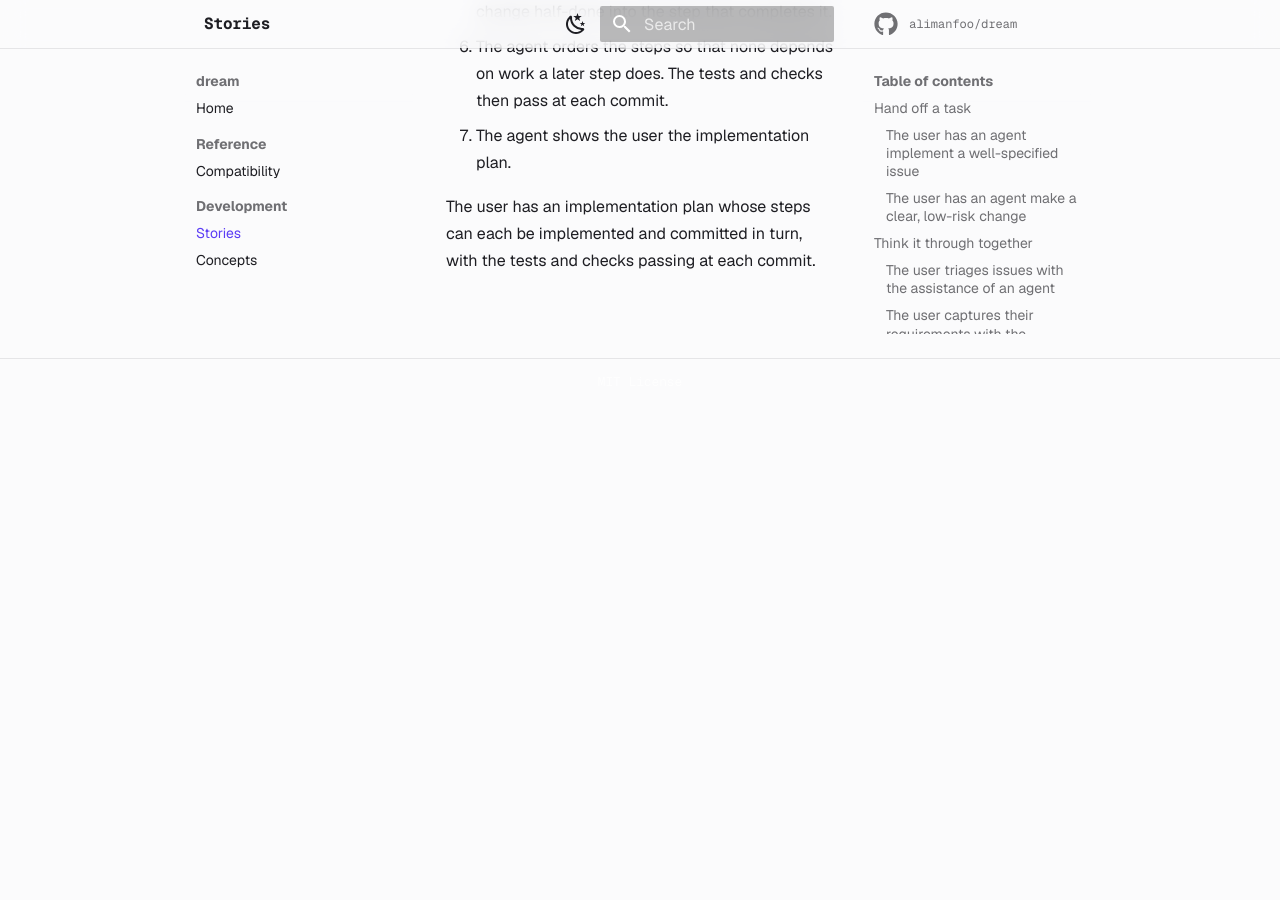
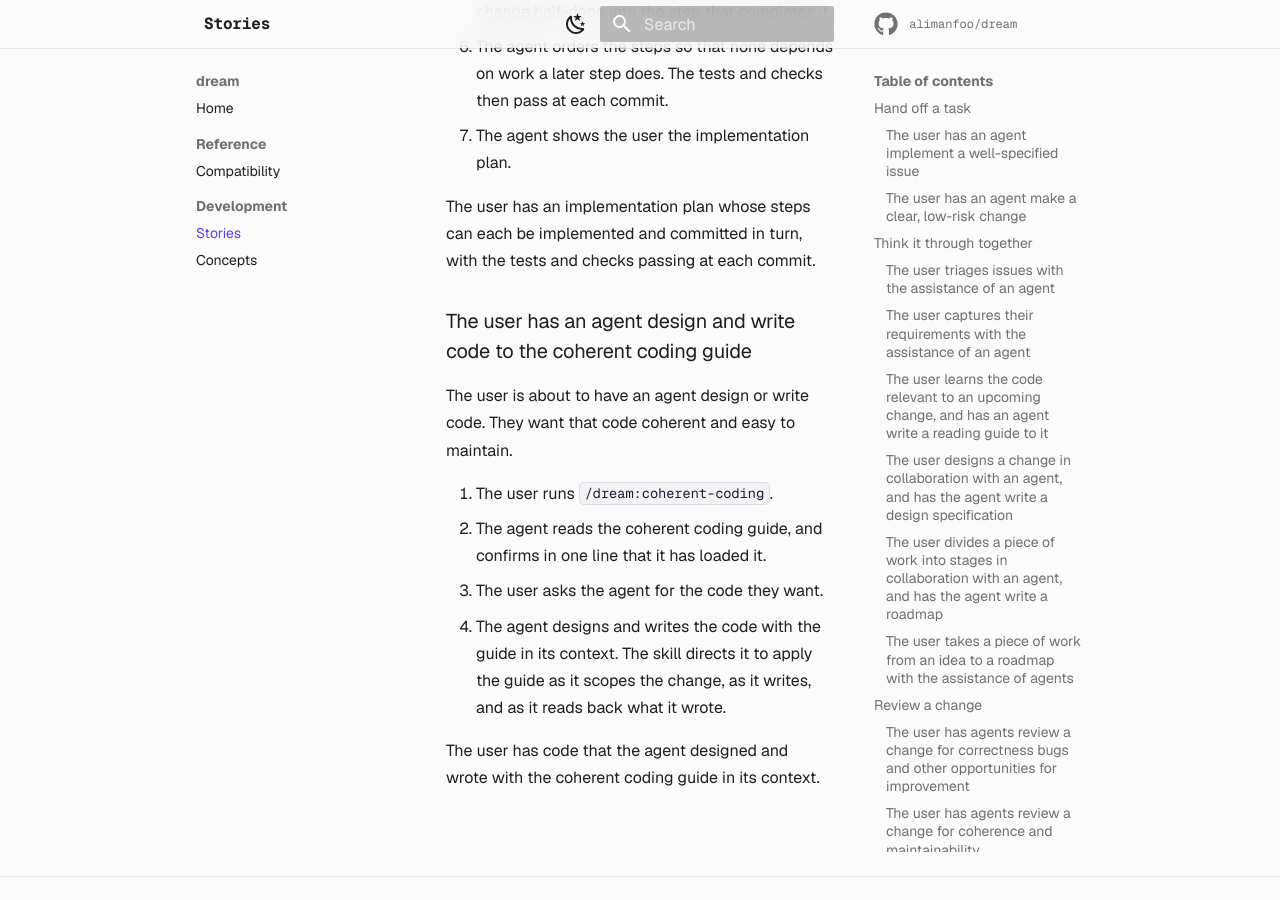
Before and after one commit to alimanfoo/dream, an MkDocs documentation site: the page built from docs/stories.md, in a window 1280 px wide and 900 px high, scrolled down 16595 px. Built offline with MkDocs 1.6.1 and Material for MkDocs 9.7.7, drawn with Linux system fonts in a browser that asks for light colours; comment, search, counter and statistics services are not loaded; before the commit the page ends 17000 px from its top, so only the background shows below that.

Commit message:
Add the coherent coding story
Co-Authored-By: Claude Opus 5.5 <noreply@anthropic.com>
Claude-Session: https://claude.ai/code/session_01SAXrSe6qiSN2QFtc3aSc9T

```diff
--- a/docs/stories.md
+++ b/docs/stories.md
@@ -411,3 +411,19 @@ implementation steps, each one idea and one commit, before anyone writes code.
 
 The user has an implementation plan whose steps can each be implemented and
 committed in turn, with the tests and checks passing at each commit.
+
+### The user has an agent design and write code to the coherent coding guide
+
+The user is about to have an agent design or write code. They want that code
+coherent and easy to maintain.
+
+1. The user runs `/dream:coherent-coding`.
+2. The agent reads the coherent coding guide, and confirms in one line that it
+   has loaded it.
+3. The user asks the agent for the code they want.
+4. The agent designs and writes the code with the guide in its context. The
+   skill directs it to apply the guide as it scopes the change, as it writes,
+   and as it reads back what it wrote.
+
+The user has code that the agent designed and wrote with the coherent coding
+guide in its context.
```
